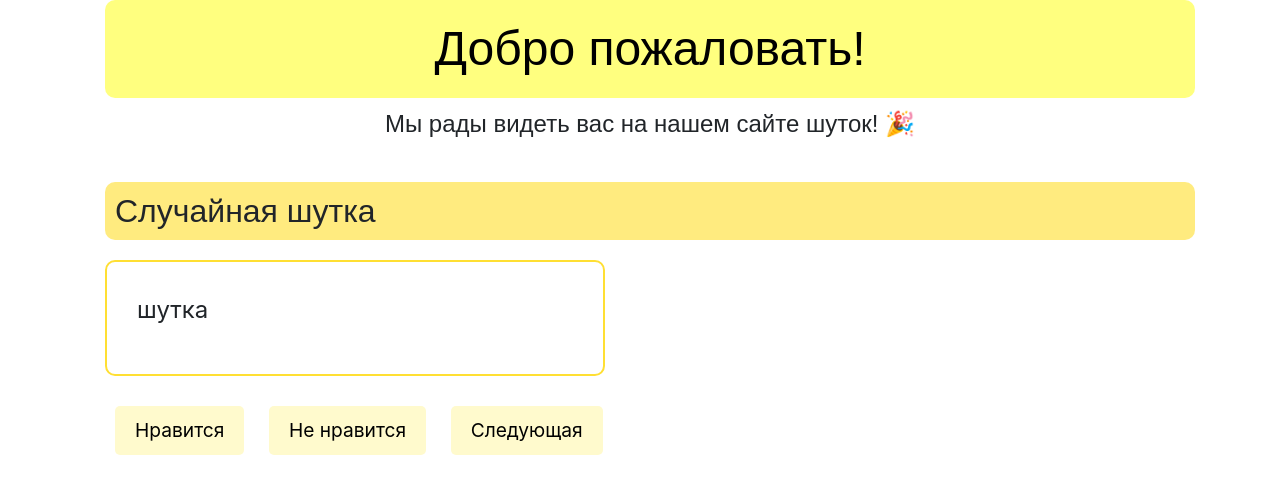
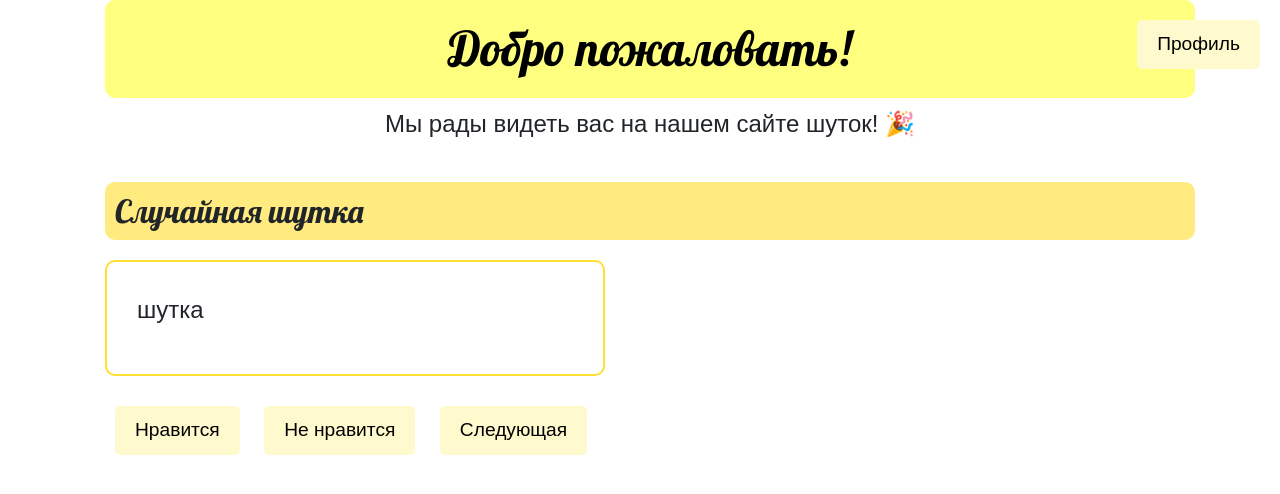
Before and after one commit to Exort322/April_project, a Flask app: page /welcome in a window 1280 px wide. Shown: the top 494 px of the page. Run offline with Flask 3, Linux system fonts and the light colour scheme; some libraries are stand-ins or nearby versions.

Commit message:
профиль пользователя

```diff
--- a/front/static/css/style.css
+++ /dev/null
@@ -1,6 +0,0 @@
-@font-face {
-    font-family: 'Lapsus Pro';
-    src: url('fonts/ofont.ru_Lapsus Pro.ttf') format('truetype'); /* Убедитесь, что путь правильный */
-    font-weight: normal;
-    font-style: normal;
-}
--- a/front/templates/base.html
+++ b/front/templates/base.html
@@ -3,9 +3,17 @@
 <head>
     <meta charset="UTF-8">
     <meta name="viewport" content="width=device-width, initial-scale=1.0">
+    <link href="https://fonts.googleapis.com/css2?family=Lobster&display=swap" rel="stylesheet">
     <link rel="stylesheet" href="https://stackpath.bootstrapcdn.com/bootstrap/4.5.2/css/bootstrap.min.css">
-    <link rel="stylesheet" type="text/css" href="{{ url_for('static', filename='css/styles.css') }}">
     <title>Сайт шуток</title>
+    <style>
+        body {
+            font-family: 'Arial', sans-serif; /* Основной шрифт для тела */
+        }
+        h1, h2, h3, h4, h5, h6 {
+            font-family: 'Lobster', cursive; /* Шрифт Lobster для заголовков */
+        }
+    </style>
 </head>
 <body>
     <div class="container">
--- a/front/templates/index.html
+++ b/front/templates/index.html
@@ -1,13 +1,13 @@
 {% extends "base.html" %}
 
 {% block content %}
-<h1 style="background-color: rgba(255, 255, 0, 0.5); color: black; font-family: 'Lapsus Pro', sans-serif; text-align: center; font-size: 3em; padding: 20px; border-radius: 10px; margin-left: 20px;">
+<h1 style="background-color: rgba(255, 255, 0, 0.5); color: black; text-align: center; font-size: 3em; padding: 20px; border-radius: 10px; margin-left: 20px;">
     Добро пожаловать!
 </h1>
-<p style="text-align: center; font-size: 1.5em; margin-left: 20px; font-family: 'Lapsus Pro', sans-serif;">Мы рады видеть вас на нашем сайте шуток! 🎉</p>
+<p style="text-align: center; font-size: 1.5em; margin-left: 20px;">Мы рады видеть вас на нашем сайте шуток! 🎉</p>
 
 <div style="margin-top: 40px; margin-left: 20px;">
-    <h2 style="font-size: 2em; background-color: rgba(255, 215, 0, 0.5); padding: 10px; border-radius: 10px; font-family: 'Lapsus Pro', sans-serif;">
+    <h2 style="font-size: 2em; background-color: rgba(255, 215, 0, 0.5); padding: 10px; border-radius: 10px;">
         Случайная шутка
     </h2>
     <div style="font-size: 1.5em; border: 2px solid rgba(255, 215, 0, 0.8); padding: 30px; border-radius: 10px; margin: 20px 0; width: 80%; max-width: 500px;">
@@ -19,4 +19,13 @@
         <button style="background-color: #fffacd; border: none; padding: 10px 20px; font-size: 1.2em; margin: 10px; border-radius: 5px;">Следующая</button>
     </div>
 </div>
+
+<div style="position: absolute; top: 20px; right: 20px;">
+    <a href="{{ url_for('profile') }}">
+        <button style="background-color: #fffacd; border: none; padding: 10px 20px; font-size: 1.2em; border-radius: 5px;">Профиль</button>
+    </a>
+</div>
+
+
+
 {% endblock %}
--- a/front/test.py
+++ b/front/test.py
@@ -32,5 +32,15 @@ def welcome():
     return render_template('index.html')
 
 
+@app.route('/profile')
+def profile():
+    user_data = {
+        'username': 'example_user',
+        'email': 'user@example.com'
+    }
+    return render_template('profile.html', user=user_data)
+
+
+
 if __name__ == '__main__':
     app.run(debug=True)
```
Also changed, not shown: front/templates/login.html (+20 -10 lines), front/templates/profile.html (added, +23 -0 lines), front/templates/registration.html (+21 -17 lines).
